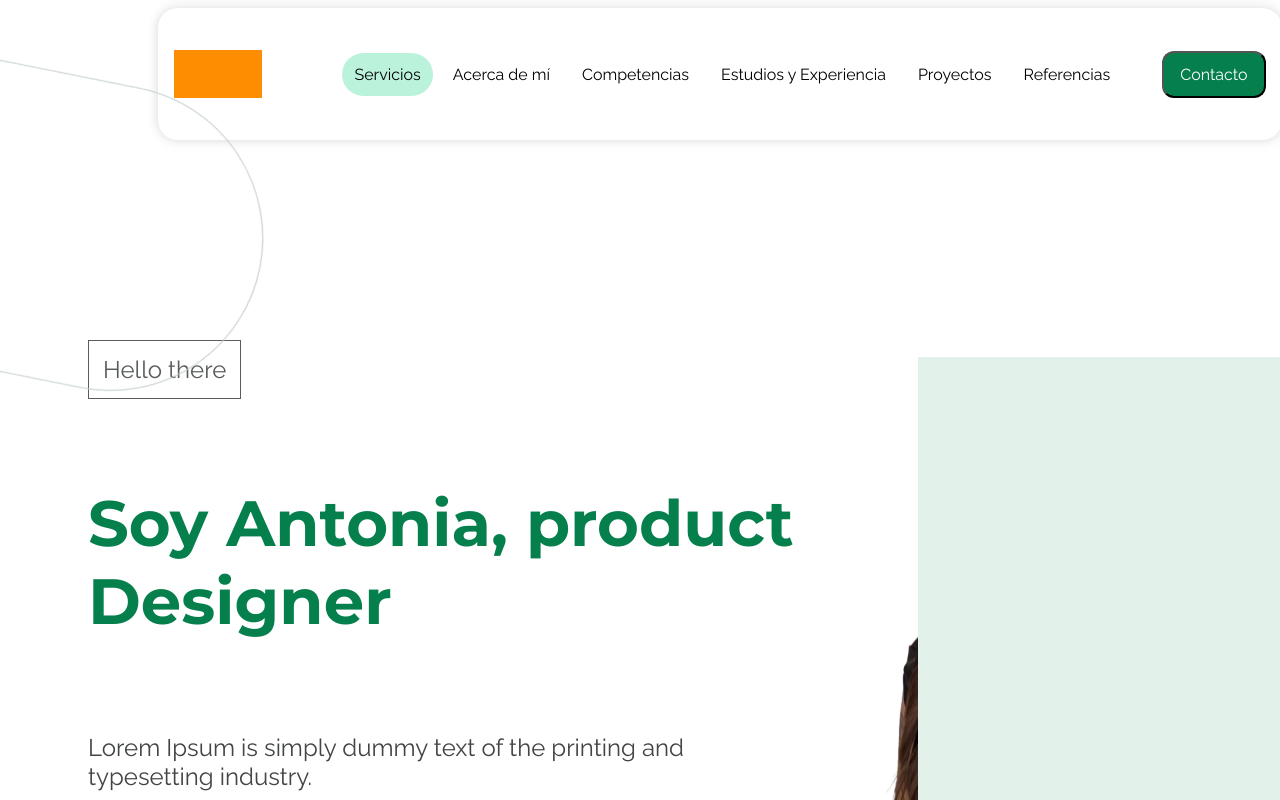
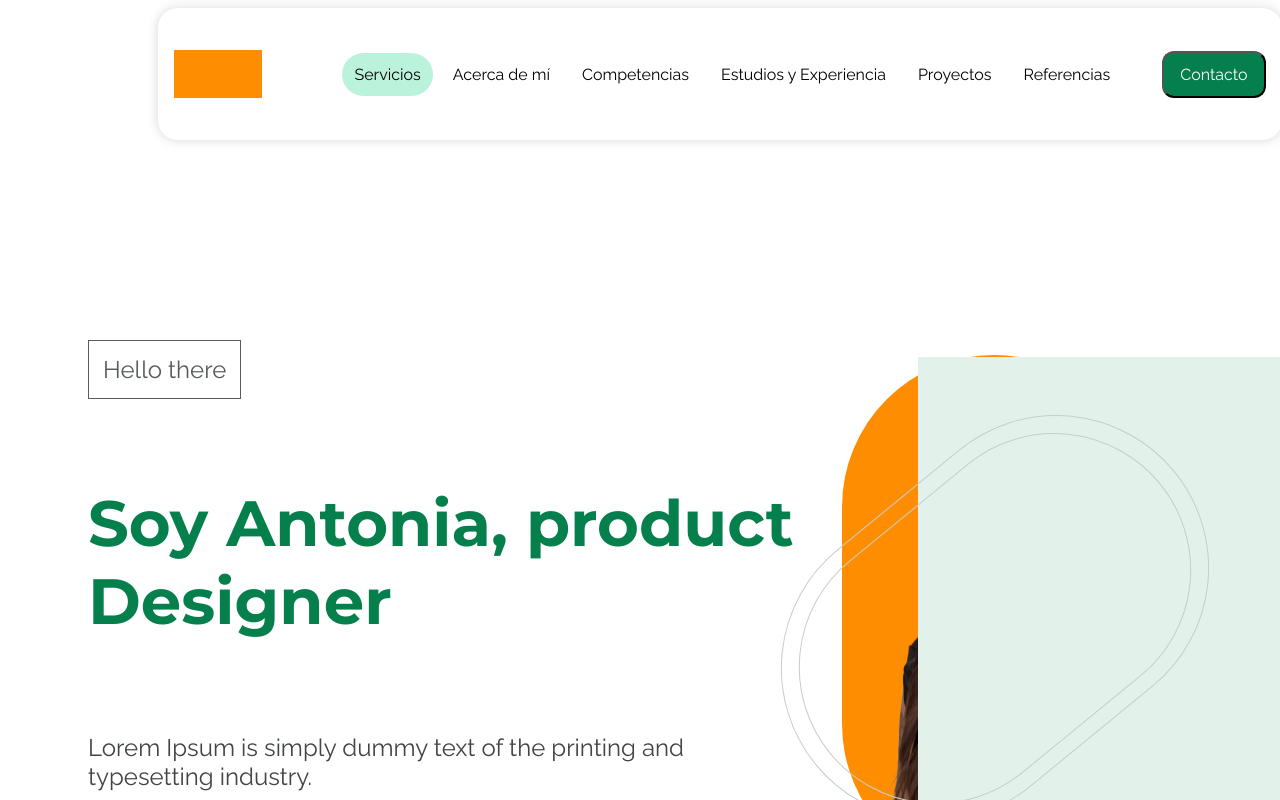
Before and after one commit to jeannettearias/AntoPortfolio, a React (Vite) app: page / in a window 1280 px wide. Shown: the top 800 px of the page. Built offline with nearby package versions, Linux system fonts and the light colour scheme.

Commit message:
image fixes

```diff
--- a/src/components/layout/Hero.jsx
+++ b/src/components/layout/Hero.jsx
@@ -19,7 +19,6 @@ function Hero() {
                     </div>
                 </div>
                 <div className="hero__info">
-
                     <div className="Detail_1">
                         <div className="rectangle_3"></div>
                         <div className="rectangle_4"></div>
--- a/src/styles/_hero.scss
+++ b/src/styles/_hero.scss
@@ -137,30 +137,36 @@
 .Detail_1 {
   width: 304px;
   height: 462px;
-  transform: rotate(50.694deg);
 
   position: absolute;
-  left: -119px;
-  top: -10px;
-}
+
   .rectangle_3 {
+    position: absolute;
     width: 304px;
     height: 462px;
-  transform: rotate(50.694deg);
-  flex-shrink: 0;
-
     border-radius: 1000px;
     border: 1px solid var(--Neutral-03, #c3cfca);
+    top: 0;
+    left: 0;
+    background: transparent;
+    z-index: 2;
+
+    transform: rotate(50.694deg);
   }
 
   .rectangle_4 {
+    position: absolute;
     width: 272px;
     height: 425px;
-  transform: rotate(50.694deg);
-  flex-shrink: 0;
-
     border-radius: 1000px;
     border: 1px solid var(--Neutral-03, #c3cfca);
+    top: 19px; // Adjust for best look
+    left: 16px; // Adjust for best look
+    background: transparent;
+    z-index: 3;
+
+    transform: rotate(50.694deg);
+  }
 }
 
 .Detail_2 {
@@ -190,9 +196,7 @@
   align-self: stretch;
 
   border-radius: 1000px;
-  background: url("/public/images/Anto__hero.png") lightgray -84.265px -37.958px /
-      154.117% 107.579% no-repeat,
-    var(--Main-Secondary, #ff8d02);
+  background: var(--Main-Secondary, #ff8d02);
 }
 
 .data__section {
```
Lines whose indentation alone changed are shown as unchanged.
